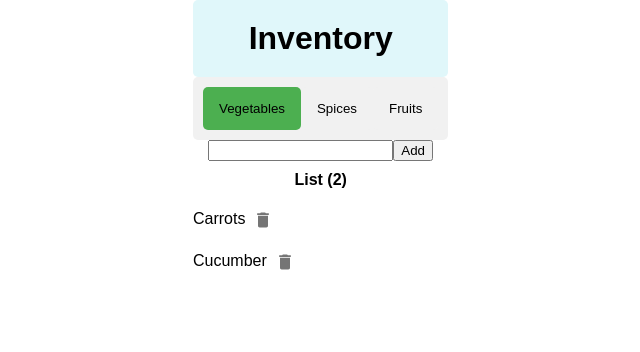
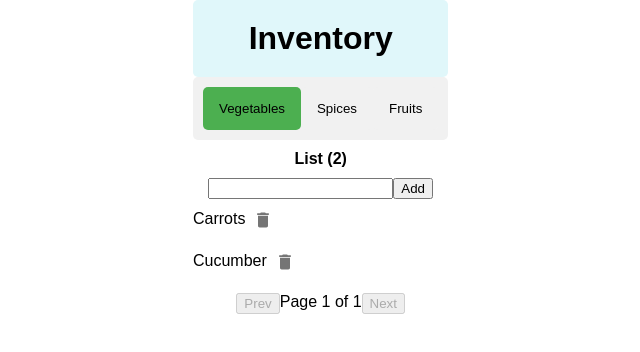
Before and after one commit to VickiStudyHarder/Inventory-List, a React (Create React App) app in the folder inventory-list/: page / in a window 1280 px wide. Shown: the top 352 px of the page, without its empty margins (327-967 px from the left). Built offline with nearby package versions, Linux system fonts and the light colour scheme.

Commit message:
add pagination need improvement

```diff
--- a/inventory-list/src/App.css
+++ b/inventory-list/src/App.css
@@ -94,3 +94,28 @@ body {
   margin-bottom: 10px;
   margin-top: 10px;
 }
+
+
+.pagination {
+  display: flex;
+  justify-content: center;
+  margin-top: 10px;
+}
+
+.page-btn {
+  margin: 0 5px;
+  padding: 5px 10px;
+  border: none;
+  background-color: #f1f1f1;
+  cursor: pointer;
+}
+
+.page-btn.active {
+  background-color: #4caf50;
+  color: white;
+}
+
+.page-btn:disabled {
+  opacity: 0.5;
+  cursor: not-allowed;
+}
--- a/inventory-list/src/App.js
+++ b/inventory-list/src/App.js
@@ -53,6 +53,7 @@ function App() {
         onItemDelete={(index) => handleItemDelete(activeTab, index)}
         onAddItem={(newItemName) => handleItemAdd(activeTab, newItemName)}
       />
+
     </div>
   );
 }
--- a/inventory-list/src/ItemList.js
+++ b/inventory-list/src/ItemList.js
@@ -1,34 +1,42 @@
-// ItemList.js
-import React from "react";
-import ListItem from "./ListItem";
-import InputField from "./InputField";
+import React, { useState } from 'react';
+import ListItem from './ListItem';
+import InputField from './InputField';
+import Pagination from './Pagination';
 
-function ItemList({
-  items,
-  activeItem,
-  newItem,
-  onItemSelect,
-  onItemDelete,
-  onAddItem,
-}) {
+function ItemList({ items, activeItem, onItemSelect, onItemDelete, onAddItem }) {
+  const [currentPage, setCurrentPage] = useState(1);
+  const itemsPerPage = 5; // 每页显示的项目数量
+
+  const handlePageChange = (page) => {
+    setCurrentPage(page);
+  };
+
+  const startIndex = (currentPage - 1) * itemsPerPage;
+  const endIndex = startIndex + itemsPerPage;
+  const displayedItems = items.slice(startIndex, endIndex);
+
+  const totalPages = Math.ceil(items.length / itemsPerPage);
+  const pageNumbers = Array.from({ length: totalPages }, (_, index) => index + 1);
+
   return (
     <div className="list-container">
+      <div className="item-count">List ({items.length})</div>
+      {/* <InputField value={inputValue} onChange={handleInputChange} onAddItem={handleAddItem} /> */}
       <InputField onAddItem={onAddItem} />
-
-      <div className="item-count">List ({items.length})</div>
-
-      {items.map((item, index) => (
+      {displayedItems.map((item, index) => (
         <ListItem
           key={index}
           name={item}
           isActive={index === activeItem}
           onClick={() => onItemSelect(index)}
-          onDelete={(e) => {
-            e.stopPropagation(); // Prevent triggering onClick event on the parent element
-            onItemDelete(index);
-          }}
+          onDelete={() => onItemDelete(index)}
         />
       ))}
+      <Pagination
+        currentPage={currentPage}
+        totalPages={totalPages}
+        onPageChange={handlePageChange}
+      />
     </div>
   );
 }
--- /dev/null
+++ b/inventory-list/src/Pagination.js
@@ -0,0 +1,36 @@
+// Pagination.js
+import React from 'react';
+
+function Pagination({ currentPage, totalPages, onPageChange }) {
+  const handlePrevClick = () => {
+    onPageChange(currentPage - 1);
+  };
+
+  const handleNextClick = () => {
+    onPageChange(currentPage + 1);
+  };
+
+  return (
+    <div className="pagination">
+      <button
+        className="prev-btn"
+        disabled={currentPage === 1}
+        onClick={handlePrevClick}
+      >
+        Prev
+      </button>
+      <span className="page-info">
+        Page {currentPage} of {totalPages}
+      </span>
+      <button
+        className="next-btn"
+        disabled={currentPage === totalPages}
+        onClick={handleNextClick}
+      >
+        Next
+      </button>
+    </div>
+  );
+}
+
+export default Pagination;
```
